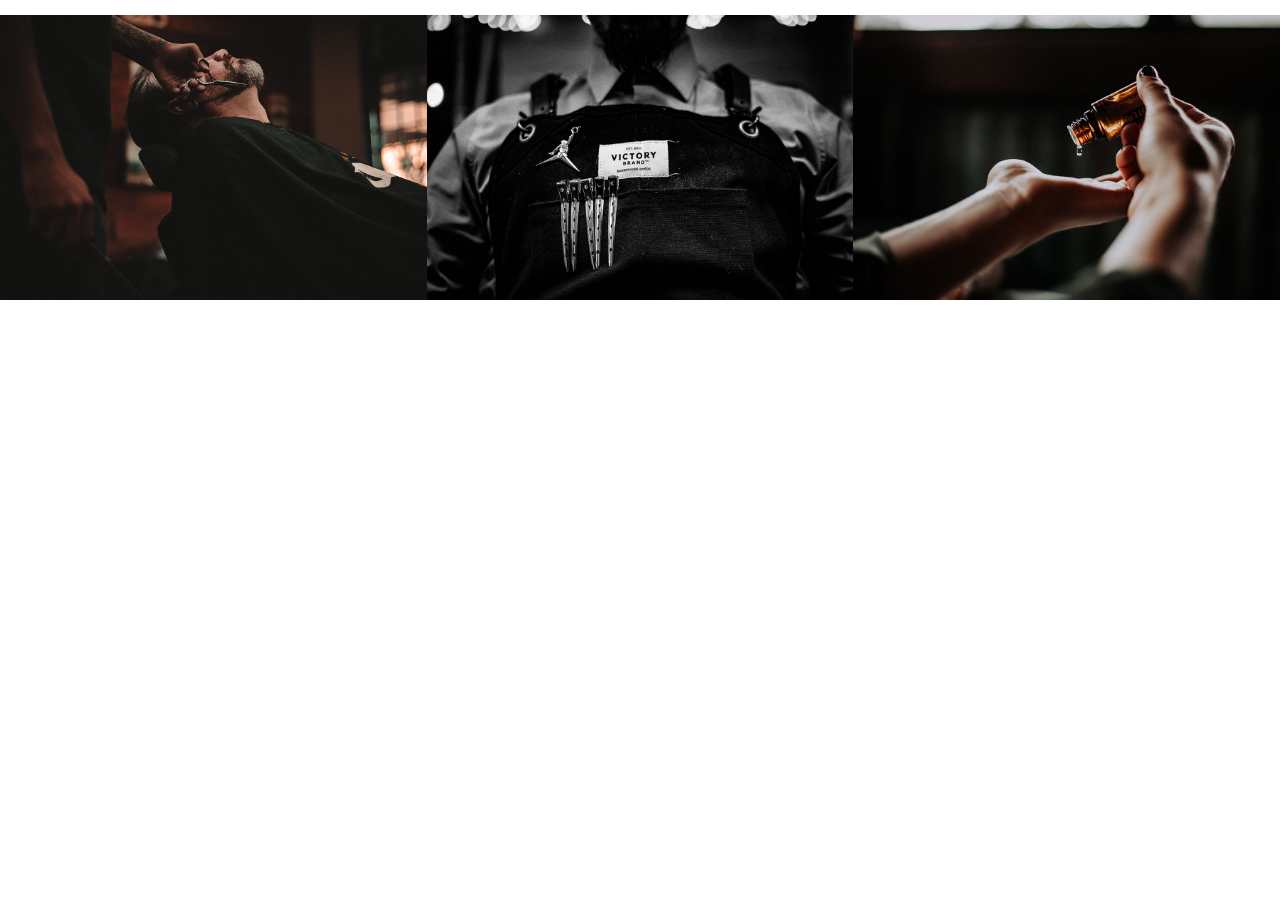
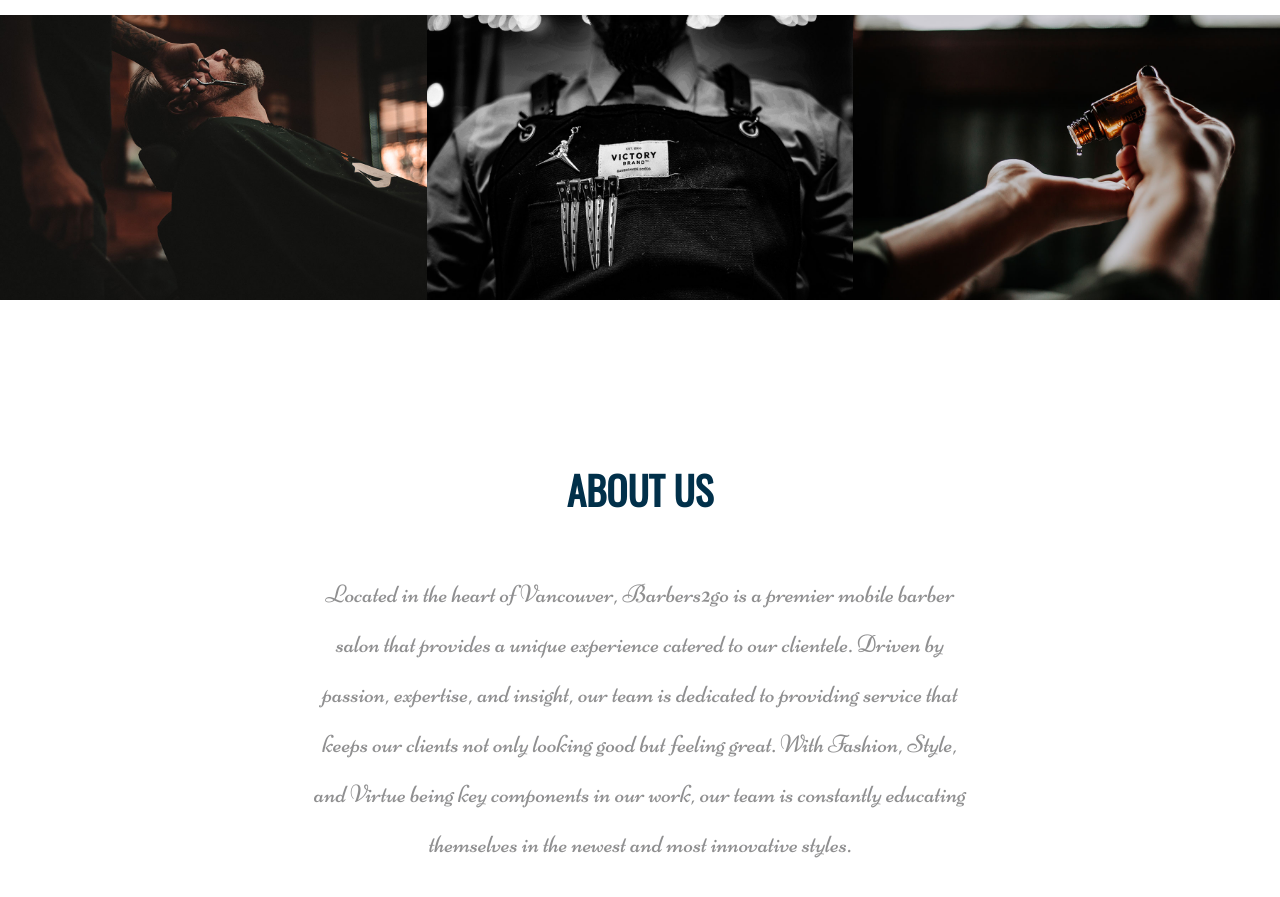
Before and after one commit to gaeunlee931/QA-final-project, a plain HTML site: page index.html in a window 1280 px wide. Shown: the part 1454-2351 px from the top of the page. Before the commit the page ends 1754 px from the top, so only its background shows below. Drawn offline with nearby package versions, Linux system fonts and the light colour scheme.

Commit message:
About us page
About us page with styling

```diff
--- a/css/global.css
+++ b/css/global.css
@@ -172,3 +172,54 @@ header {
 
 
 }
+
+
+
+/*  Section-1  */
+
+.section-1 .heading-1 {
+    margin-top: 15%;
+    margin-bottom:5%;
+    font-size: 39px;
+    font-weight: 700;
+    font-family: 'Oswald';
+    color:#01304a;
+
+}
+
+.section-1 .heading-2 {
+    margin-bottom: 5%;
+    font-size: 39px;
+
+}
+
+.section-1 .para-1 {
+    width: 60%;
+    margin-left: 20%;
+    margin-bottom: 5%;
+    font-size:25px;
+    line-height: 2;
+    font-family: 'Niconne';
+
+
+}
+
+.section-1 .card-text, .para-1 {
+    color: rgba(65,64,66,0.59);
+}
+
+.section-1 {
+    margin-bottom: 8%;
+
+}
+
+.card {
+    width:20rem;
+    margin-top:10%;
+    min-height:30rem;
+    max-height:35rem;
+    /* overflow-wrap: break-word; */
+    /* display:block; */
+    /* overflow: hidden;  */
+
+}
--- a/index.html
+++ b/index.html
@@ -184,6 +184,14 @@
             </div>
     </div>
 
+  <!-- ================ About Us ================= -->
+    <div class="section-1">
+        <div class="container text-center">
+            <h1 class="heading-1">ABOUT US</h1>
+            <p class="para-1">Located in the heart of Vancouver, Barbers2go is a premier mobile barber salon that provides a unique experience catered to our clientele. Driven by passion, expertise, and insight, our team is dedicated to providing service that keeps our clients not only looking good but feeling great. With Fashion, Style, and Virtue being key components in our work, our team is constantly educating themselves in the newest and most innovative styles. </p>
+    </div>
+
+
 
 
 
```
Also changed, not shown: 1 other file.
